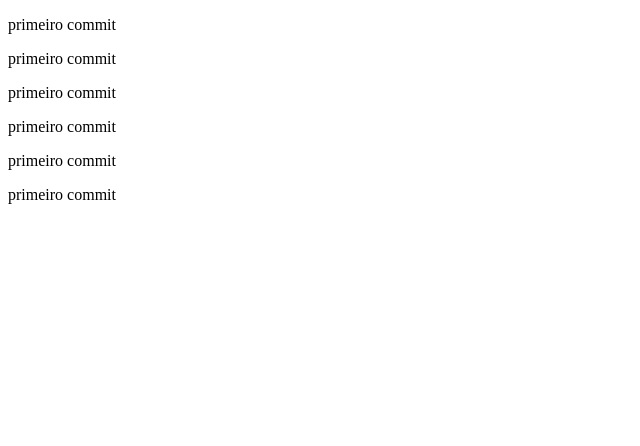
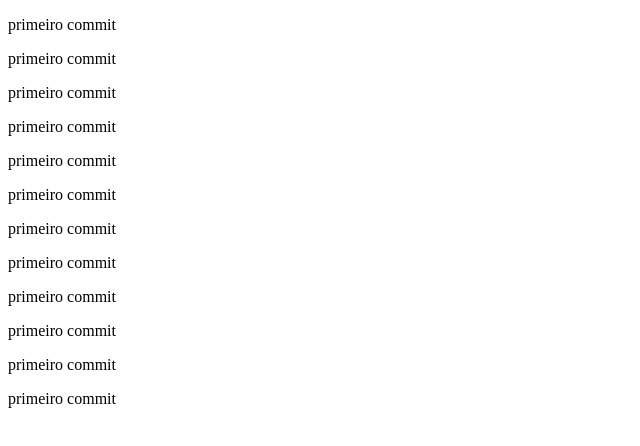
Before and after one commit to ThiagoNunesPucci/teste_branches, a plain HTML site: page index.html in a window 1280 px wide. Shown: the whole page, without its empty margins (0-640 px from the left). Drawn offline with Linux system fonts and the light colour scheme.

Commit message:
outro teste3

```diff
--- a/index.html
+++ b/index.html
@@ -15,5 +15,15 @@
     <div><p>primeiro commit</p></div>
     <div><p>primeiro commit</p></div>
     <div><p>primeiro commit</p></div>
+
+
+    <div><p>primeiro commit</p></div>
+    <div><p>primeiro commit</p></div>
+    <div><p>primeiro commit</p></div>
+
+
+    <div><p>primeiro commit</p></div>
+    <div><p>primeiro commit</p></div>
+    <div><p>primeiro commit</p></div>
 </body>
 </html>
```
